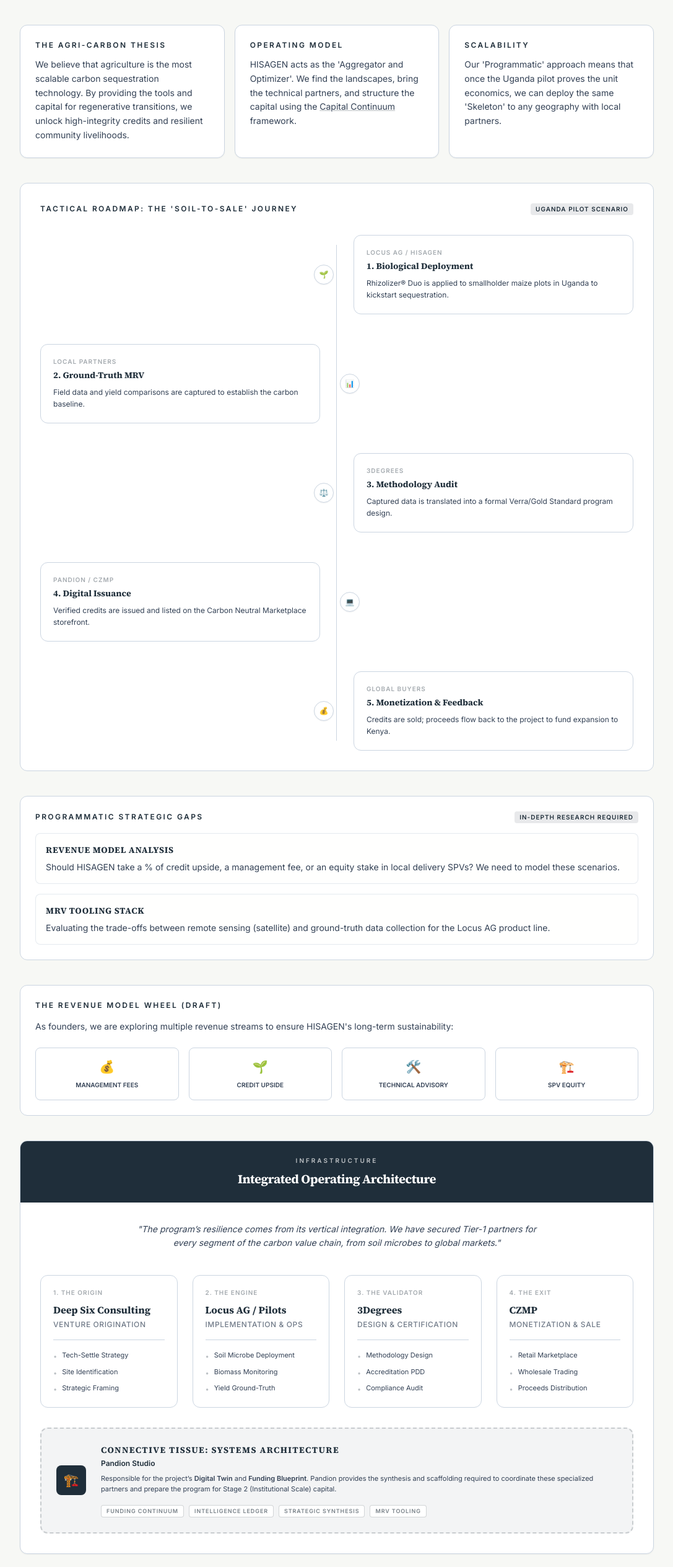
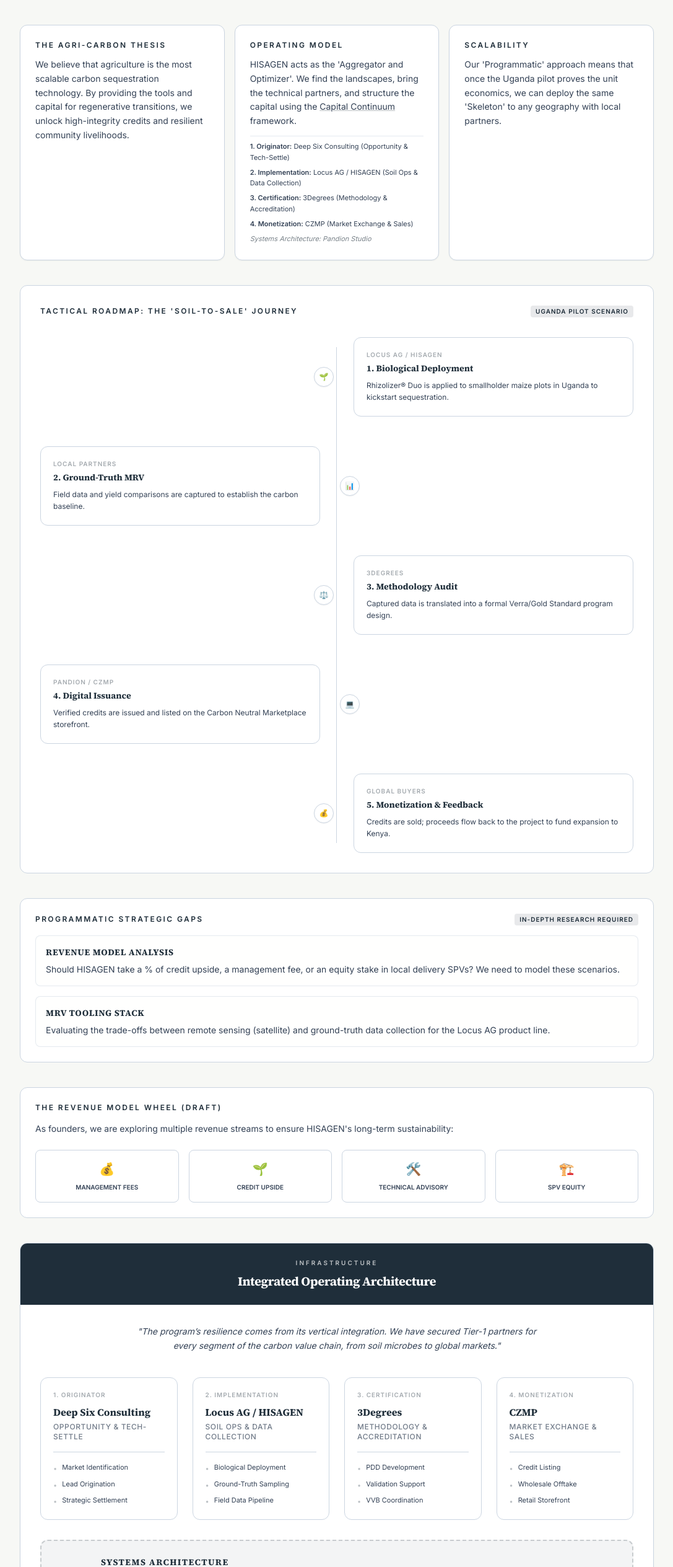
Before and after one commit to juakali100/hisagen, a Next.js app: page /program in a window 1280 px wide. Shown: the part 978-3506 px from the top of the page at 62% size, without its empty margins (96-1183 px from the left). Built offline with nearby package versions, Linux system fonts and the light colour scheme.

Commit message:
feat: align operating model and ecosystem architecture with partner developments

```diff
--- a/src/app/program/page.tsx
+++ b/src/app/program/page.tsx
@@ -15,7 +15,8 @@ const programHighlights: Highlight[] = [
   {
     title: "Operating Model",
     body: (
-      <>
+      <div className="space-y-3">
+        <p>
           HISAGEN acts as the 'Aggregator and Optimizer'. We find the landscapes, bring the technical partners, and structure the capital using the{" "}
           <a
             href="https://capital-continuum.com/resources/the-capital-continuum-fsg-7nj4f"
@@ -26,7 +27,15 @@ const programHighlights: Highlight[] = [
             Capital Continuum
           </a>{" "}
           framework.
-      </>
+        </p>
+        <div className="pt-2 border-t border-mist/50 space-y-1.5 text-[11px] leading-relaxed">
+          <p><strong>1. Originator:</strong> Deep Six Consulting (Opportunity & Tech-Settle)</p>
+          <p><strong>2. Implementation:</strong> Locus AG / HISAGEN (Soil Ops & Data Collection)</p>
+          <p><strong>3. Certification:</strong> 3Degrees (Methodology & Accreditation)</p>
+          <p><strong>4. Monetization:</strong> CZMP (Market Exchange & Sales)</p>
+          <p className="italic text-secondary/60">Systems Architecture: Pandion Studio</p>
+        </div>
+      </div>
     ),
   },
   {
@@ -230,31 +239,31 @@ export default function ProgramPage() {
           <div className="mt-10 grid gap-6 md:grid-cols-2 lg:grid-cols-4">
             {[
               {
-                phase: "1. The Origin",
+                phase: "1. Originator",
                 org: "Deep Six Consulting",
-                role: "Venture Origination",
-                deliverables: ["Tech-Settle Strategy", "Site Identification", "Strategic Framing"],
+                role: "Opportunity & Tech-Settle",
+                deliverables: ["Market Identification", "Lead Origination", "Strategic Settlement"],
                 color: "bg-blue-50"
               },
               {
-                phase: "2. The Engine",
-                org: "Locus AG / Pilots",
-                role: "Implementation & Ops",
-                deliverables: ["Soil Microbe Deployment", "Biomass Monitoring", "Yield Ground-Truth"],
+                phase: "2. Implementation",
+                org: "Locus AG / HISAGEN",
+                role: "Soil Ops & Data Collection",
+                deliverables: ["Biological Deployment", "Ground-Truth Sampling", "Field Data Pipeline"],
                 color: "bg-emerald-50"
               },
               {
-                phase: "3. The Validator",
+                phase: "3. Certification",
                 org: "3Degrees",
-                role: "Design & Certification",
-                deliverables: ["Methodology Design", "Accreditation PDD", "Compliance Audit"],
+                role: "Methodology & Accreditation",
+                deliverables: ["PDD Development", "Validation Support", "VVB Coordination"],
                 color: "bg-amber-50"
               },
               {
-                phase: "4. The Exit",
+                phase: "4. Monetization",
                 org: "CZMP",
-                role: "Monetization & Sale",
-                deliverables: ["Retail Marketplace", "Wholesale Trading", "Proceeds Distribution"],
+                role: "Market Exchange & Sales",
+                deliverables: ["Credit Listing", "Wholesale Offtake", "Retail Storefront"],
                 color: "bg-indigo-50"
               }
             ].map((p, idx) => (
@@ -281,10 +290,10 @@ export default function ProgramPage() {
                 <div className="h-12 w-12 rounded-lg bg-secondary flex items-center justify-center text-xl">🏗️</div>
               </div>
               <div>
-                <h4 className="text-sm font-bold text-secondary uppercase tracking-[0.1em]">Connective Tissue: Systems Architecture</h4>
+                <h4 className="text-sm font-bold text-secondary uppercase tracking-[0.1em]">Systems Architecture</h4>
                 <p className="text-xs text-secondary mt-1 font-bold">Pandion Studio</p>
                 <p className="text-[11px] text-slate mt-2 leading-relaxed">
-                  Responsible for the project’s <strong>Digital Twin</strong> and <strong>Funding Blueprint</strong>. Pandion provides the synthesis and scaffolding required to coordinate these specialized partners and prepare the program for Stage 2 (Institutional Scale) capital.
+                  Responsible for the <strong>Connective Systems</strong> and <strong>Funding Blueprints</strong> across all phases. Pandion provides the synthesis and scaffolding required to coordinate these specialized partners and prepare the program for Stage 2 capital.
                 </p>
                 <div className="mt-4 flex flex-wrap gap-2">
                   {["Funding Continuum", "Intelligence Ledger", "Strategic Synthesis", "MRV Tooling"].map((tag) => (
```
Lines whose indentation alone changed are shown as unchanged.
